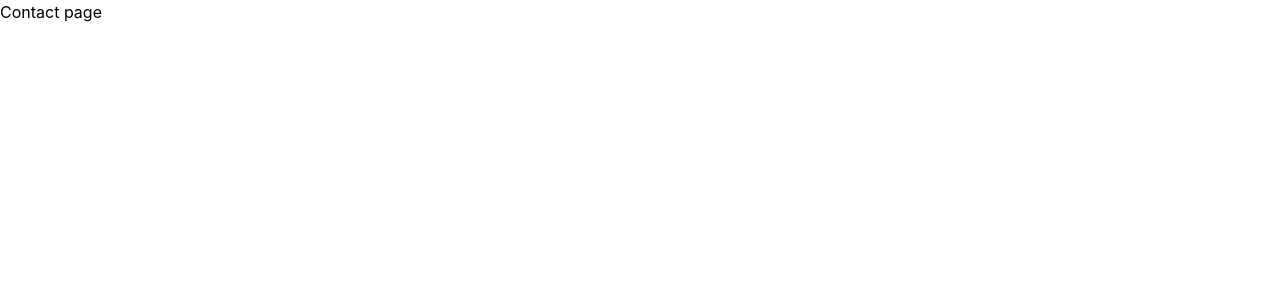
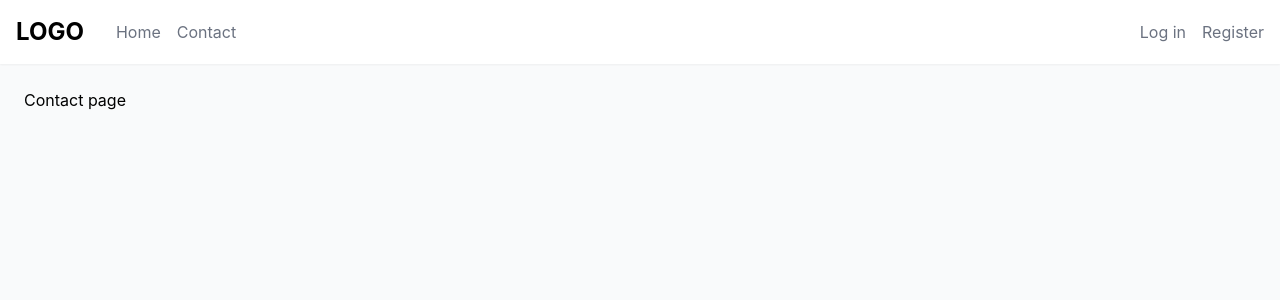
Before and after one commit to alabaganne/books-library, a React (Create React App) app in the folder client/: page /contact in a window 1280 px wide. Shown: the top 300 px of the page. Built offline with nearby package versions, Linux system fonts and the light colour scheme.

Commit message:
Add nested routes: home and contact | Add auth pages

```diff
--- a/client/src/App.tsx
+++ b/client/src/App.tsx
@@ -5,10 +5,12 @@ import Navbar from './components/Navbar';
 
 const App: React.FC = () => {
   return (
-    <>
+    <div className='min-h-screen bg-gray-50'>
       <Navbar />
-      <Outlet />
-    </>
+      <div className='p-6'>
+        <Outlet />
+      </div>
+    </div>
   );
 }
 
--- a/client/src/components/Navbar.tsx
+++ b/client/src/components/Navbar.tsx
@@ -1,10 +1,25 @@
 import React from "react";
+import { Link } from "react-router-dom";
+
+const styles = {
+	link: 'text-gray-500 hover:text-gray-700'
+}
 
 const Navbar: React.FC = () => {
 	return (
-		<>
-			<h1>Navbar</h1>
-		</>
+		<nav className="p-4 bg-white shadow-sm flex items-center justify-between">
+			<div className="flex items-center">
+				<div className="font-bold text-2xl">LOGO</div>
+				<div className="ml-8 flex gap-4">
+					<Link to={'/'} className={styles.link}>Home</Link>
+					<Link to={'/contact'} className={styles.link}>Contact</Link>
+				</div>
+			</div>
+			<div className="flex gap-4">
+				<Link to={'/login'} className={styles.link}>Log in</Link>
+				<Link to={'/register'} className={styles.link}>Register</Link>
+			</div>
+		</nav>
 	);
 }
 
--- /dev/null
+++ b/client/src/pages/auth/Login.tsx
@@ -0,0 +1,9 @@
+const Login: React.FC = () => {
+	return (
+		<div>
+			Log in
+		</div>
+	);
+}
+
+export default Login;
--- /dev/null
+++ b/client/src/pages/auth/Register.tsx
@@ -0,0 +1,9 @@
+const Register: React.FC = () => {
+	return (
+		<div>
+			Register
+		</div>
+	);
+}
+
+export default Register;
```
Also changed, not shown: client/src/index.tsx (+2 -21 lines), client/src/router.tsx (added, +33 -0 lines), client/src/logo.svg (deleted), client/src/pages/Contact.tsx (renamed from client/src/Contact.tsx), client/src/pages/Home.tsx (renamed from client/src/Home.tsx).
